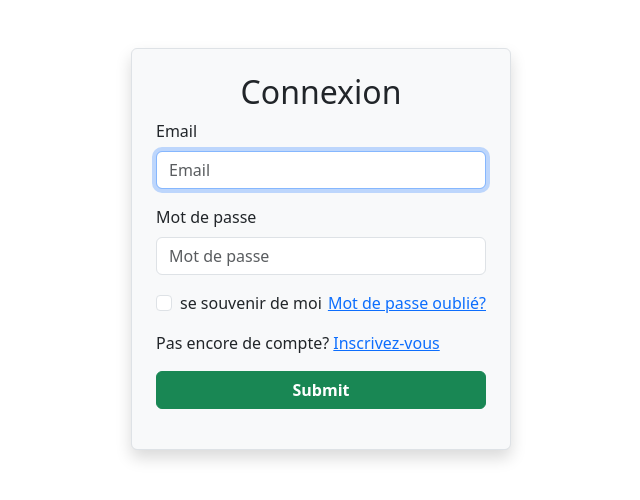
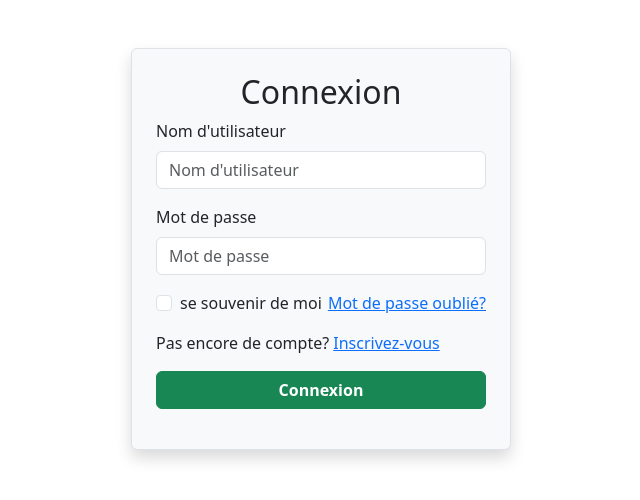
Before and after one commit to Dadowatt/joj_news, a Django app: page /connexion/ in a window 1280 px wide. Shown: the top 500 px of the page, without its empty margins (319-959 px from the left). Run offline with Django 5.2, Linux system fonts and the light colour scheme; some libraries are stand-ins or nearby versions.

Commit message:
Correction de la logique des formulaires de connexion et d'inscription

```diff
--- a/joj_news/urls.py
+++ b/joj_news/urls.py
@@ -22,7 +22,6 @@ from django.conf.urls.static import static
 urlpatterns = [
     path('admin/', admin.site.urls),
     path('', include('journal.urls')),
-    path('comptes/', include('django.contrib.auth.urls')),
 
 ]
 
--- a/journal/forms.py
+++ b/journal/forms.py
@@ -1,34 +1,36 @@
 from django import forms
-from django.contrib.auth.forms import UserCreationForm,AuthenticationForm
+from django.contrib.auth.forms import UserCreationForm, AuthenticationForm
 from .models import Utilisateur
 
 
 class Inscription(UserCreationForm):
-    email = forms.EmailField(
-        widget=forms.EmailInput(attrs={'class': 'form-control'}),
-        required=True)
+    nom_complet = forms.CharField(
+        label="Nom complet",
+        required=True,
+        help_text="Entrez votre prénom et nom"
+    )
+    email = forms.EmailField(label="Email", required=True)
 
     class Meta:
         model = Utilisateur
-        fields = ('username', 'email', 'password1', 'password2')
+        fields = ('username', 'nom_complet', 'email', 'password1', 'password2')
 
         labels = {
             'username': 'Nom d\'utilisateur',
-            'email': 'Email',
             'password1': 'Mot de passe',
-            'password2': 'Confirmation',
+            'password2': 'Confirmation du mot de passe',
         }
+    #transformation du nom_complet en first_name et last_name
+    def save(self, commit=True):
+        user = super().save(commit=False)
+        nom_prenom = self.cleaned_data['nom_complet'].strip().split(' ', 1)
+        user.first_name = nom_prenom[0]
+        user.last_name = nom_prenom[1] if len(nom_prenom) > 1 else ''
+        if commit:
+            user.save()
+        return user
 
 
 class Connexion(AuthenticationForm):
-    email = forms.EmailField(
-        widget=forms.EmailInput(attrs={'class': 'form-control'}))
-
-    class Meta:
-        model = Utilisateur
-        fields = ('email', 'password1')
-
-        labels = {
-            'email': 'Email',
-            'password1': 'Mot de passe',
-        }
+    username = forms.CharField(label="Nom d'utilisateur")
+    password = forms.CharField(label="Mot de passe", widget=forms.PasswordInput)
--- a/journal/models.py
+++ b/journal/models.py
@@ -4,9 +4,6 @@ from django.contrib.auth.models import AbstractUser
 
 class Utilisateur(AbstractUser):
     email = models.EmailField(unique=True)
-    USERNAME_FIELD = 'email'
-    REQUIRED_FIELDS = ['username']
-
 
 
 class Categorie(models.Model):
--- a/journal/templates/registration/connexion.html
+++ b/journal/templates/registration/connexion.html
@@ -14,15 +14,15 @@
     {% bootstrap_field form.password show_help=False %}
     </div>
 
-
     <div class="mb-3 d-flex justify-content-between form-check">
     <div><input type="checkbox" class="form-check-input" id="exampleCheck1">
     <label for="">se souvenir de moi</label></div>
         <a href="">Mot de passe oublié?</a>
     </div>
+
     <p>Pas encore de compte? <a href="{% url 'inscription' %}"> Inscrivez-vous</a></p>
     <div class="mb-3">
-    <button type="submit" class="btn btn-success fw-bold w-100">Submit</button>
+    <button type="submit" class="btn btn-success fw-bold w-100">Connexion</button>
   </div>
 </form>
 {% endblock %}
--- a/journal/urls.py
+++ b/journal/urls.py
@@ -2,6 +2,7 @@ from django.urls import path
 from . import views
 
 urlpatterns = [
+     path('', views.index, name="index"),
      path('inscription/', views.Inscription.as_view(), name='inscription'),
      path('connexion/', views.Connexion.as_view(), name='connexion'),
 
--- a/journal/views.py
+++ b/journal/views.py
@@ -4,12 +4,13 @@ from django.contrib.auth.views import LoginView
 from django.urls import reverse_lazy
 from .forms import Inscription, Connexion
 
-
+def index(request):
+    return render(request, 'index.html')
 
 
 class Inscription(CreateView):
     form_class = Inscription
-    success_url = reverse_lazy('login')
+    success_url = reverse_lazy('connexion')
     template_name = 'registration/inscription.html'
 
 class Connexion(LoginView):
--- a/templates/base.html
+++ b/templates/base.html
@@ -1,6 +1,6 @@
 {% load django_bootstrap5 %}
 <!DOCTYPE html>
-<html lang="en">
+<html lang="fr">
 <head>
     <meta charset="UTF-8">
     <meta name="viewport" content="width=device-width, initial-scale=1.0">
```
Also changed, not shown: journal/admin.py (+24 -1 lines), journal/templates/index.html (+5 -11 lines), journal/templates/registration/inscription.html (+7 -1 lines), 1 other file.
